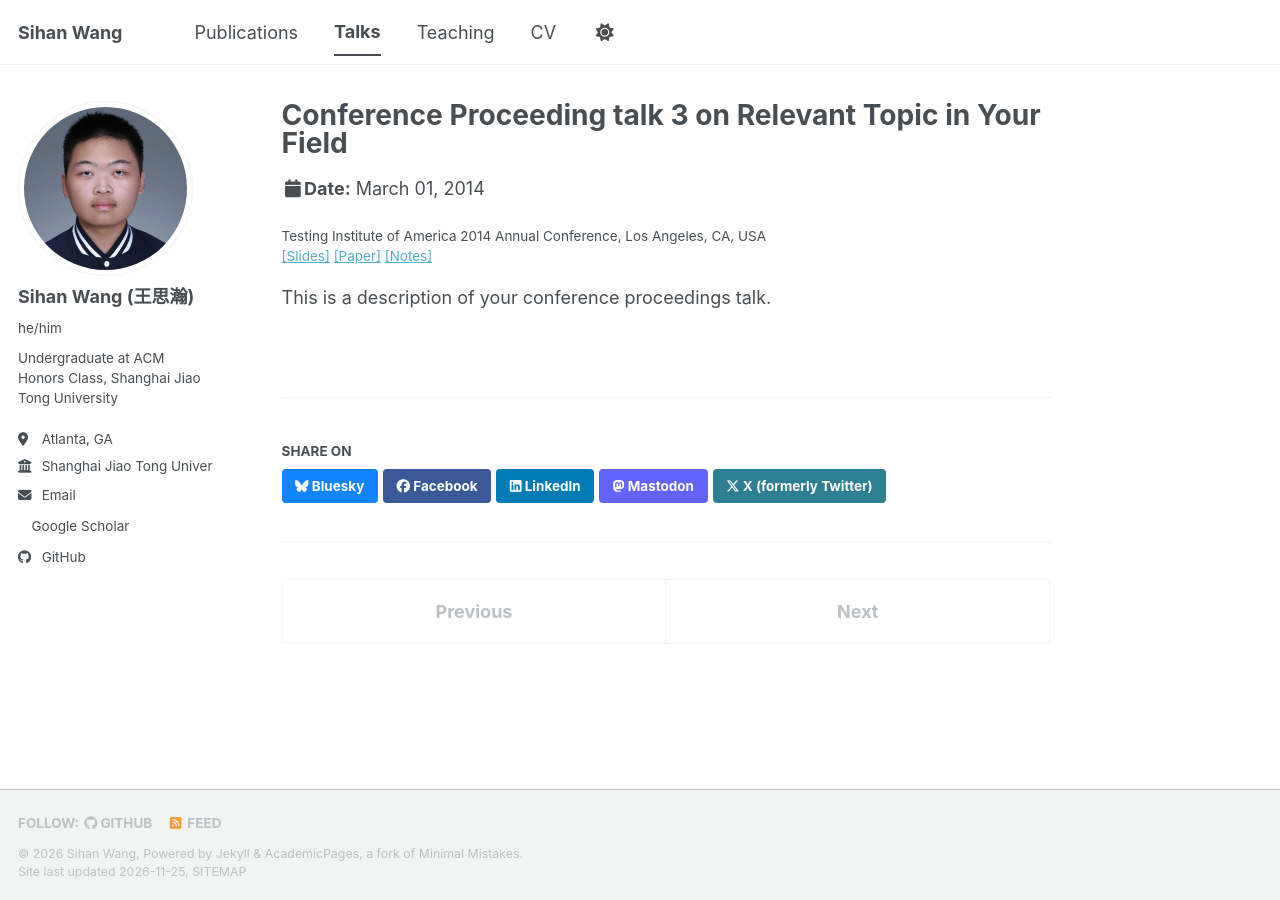
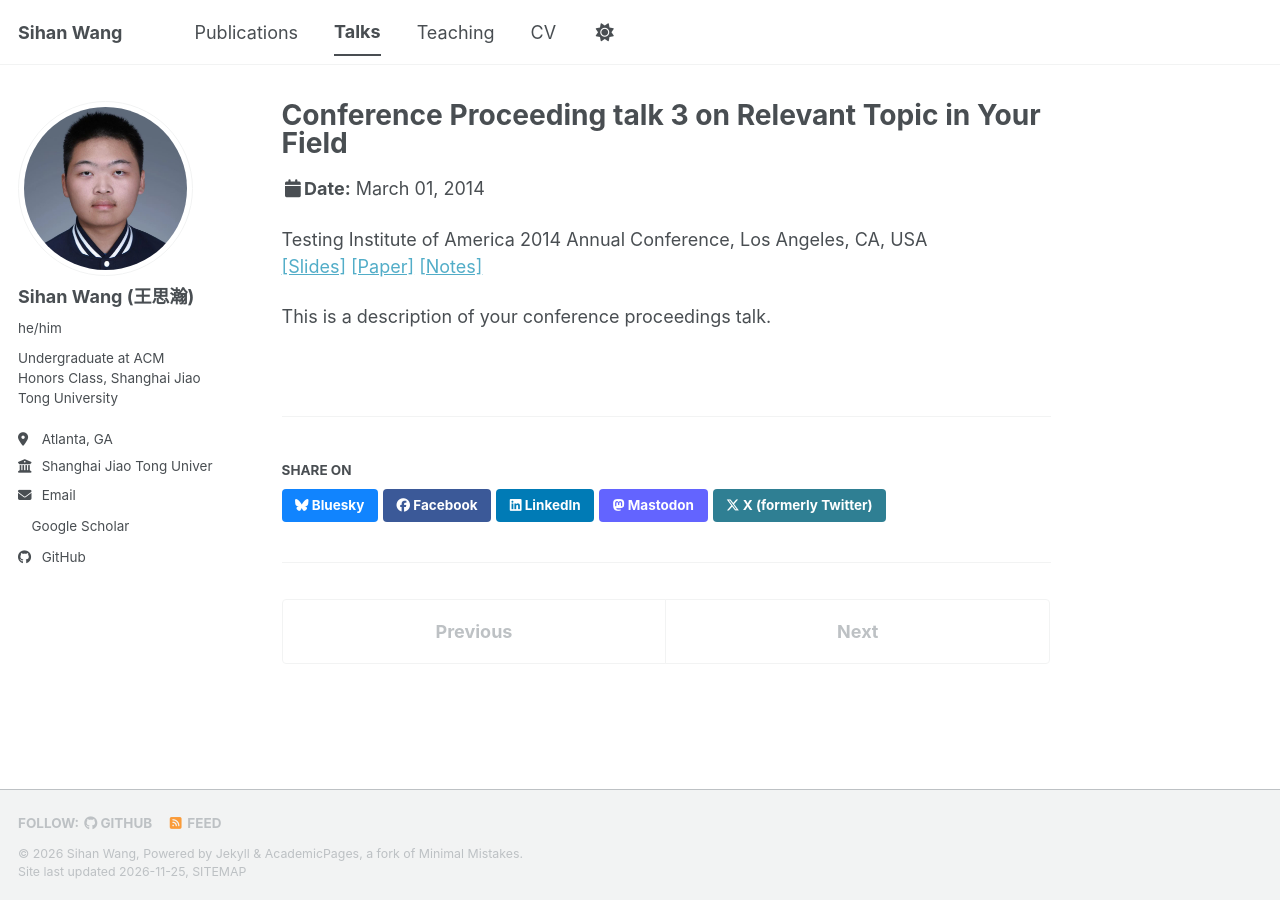
Before and after one commit to leowang000/leowang000.github.io, a Jekyll site: the page built from _talks/2014-03-01-talk-3.md, in a window 1280 px wide. Built offline with Jekyll 4.4.1, drawn with Linux system fonts in a browser that asks for light colours; a script bundle is joined from its source files by our own code; a style sheet for code colours, icons or effects is not loaded.

Commit message:
update Publications and Talks format

```diff
--- a/_includes/archive-single-talk-cv.html
+++ b/_includes/archive-single-talk-cv.html
@@ -29,7 +29,7 @@
     <h3 class="archive__item-title" itemprop="headline">
       <a href="{{ base_path }}{{ post.url }}" rel="permalink">{{ title }}</a>
     </h3>
-    {% if post.date %}<p class="page__meta"><i class="fa fa-clock" aria-hidden="true"></i> {{ post.date | date: '%B %d, %Y' }}</p>{% endif %}
+    {% if post.date %}<p class="page__meta talk__date"><i class="fa fa-clock" aria-hidden="true"></i> {{ post.date | date: '%B %d, %Y' }}</p>{% endif %}
     {% include components/talk-meta.html talk=post %}
     </li>
   </article>
--- a/_includes/archive-single-talk.html
+++ b/_includes/archive-single-talk.html
@@ -28,7 +28,7 @@
     <h2 class="archive__item-title" itemprop="headline">
       <a href="{{ base_path }}{{ post.url }}" rel="permalink">{{ title }}</a>
     </h2>
-    {% if post.date %}<p class="page__meta"><i class="fa fa-clock" aria-hidden="true"></i> {{ post.date | date: '%B %d, %Y' }}</p>{% endif %}
+    {% if post.date %}<p class="page__meta talk__date"><i class="fa fa-clock" aria-hidden="true"></i> {{ post.date | date: '%B %d, %Y' }}</p>{% endif %}
     {% include components/talk-meta.html talk=post %}
   </article>
 </div>
--- a/_includes/components/publication-meta.html
+++ b/_includes/components/publication-meta.html
@@ -11,7 +11,7 @@
   {%- include components/resource-links.html item=include.publication fields=site.data.publication_links -%}
 {%- endcapture -%}
 {%- if publication_details != empty or publication_links != empty -%}
-<p class="archive__item-excerpt" itemprop="description">
+<p class="archive__item-excerpt publication__meta" itemprop="description">
   {%- if publication_details != empty -%}
     {{- publication_details -}}
     {%- if publication_links != empty -%}<br />{%- endif -%}
--- a/_includes/components/talk-meta.html
+++ b/_includes/components/talk-meta.html
@@ -13,7 +13,7 @@
   {%- include components/resource-links.html item=include.talk fields=site.data.talk_links -%}
 {%- endcapture -%}
 {%- if talk_details != empty or talk_links != empty -%}
-<p class="archive__item-excerpt" itemprop="description">
+<p class="archive__item-excerpt talk__meta" itemprop="description">
   {%- if talk_details != empty -%}
     {{- talk_details -}}
     {%- if talk_links != empty -%}<br />{%- endif -%}
--- a/_layouts/talk.html
+++ b/_layouts/talk.html
@@ -28,9 +28,9 @@ layout: default
         <header>
           {% if page.title %}<h1 class="page__title" itemprop="headline">{{ page.title | markdownify | remove: "<p>" | remove: "</p>" }}</h1>{% endif %}
         {% if page.modified %}
-          <p class="page__date"><strong><i class="fa fa-fw fa-calendar" aria-hidden="true"></i>Date:</strong> <time datetime="{{ page.modified | date: "%Y-%m-%d" }}">{{ page.modified | date: "%B %d, %Y" }}</time></p>
+          <p class="page__date talk__date"><strong><i class="fa fa-fw fa-calendar" aria-hidden="true"></i>Date:</strong> <time datetime="{{ page.modified | date: "%Y-%m-%d" }}">{{ page.modified | date: "%B %d, %Y" }}</time></p>
         {% elsif page.date %}
-          <p class="page__date"><strong><i class="fa fa-fw fa-calendar" aria-hidden="true"></i>Date:</strong> <time datetime="{{ page.date | date_to_xmlschema }}">{{ page.date | date: "%B %d, %Y" }}</time></p>
+          <p class="page__date talk__date"><strong><i class="fa fa-fw fa-calendar" aria-hidden="true"></i>Date:</strong> <time datetime="{{ page.date | date_to_xmlschema }}">{{ page.date | date: "%B %d, %Y" }}</time></p>
         {% endif %}
         {% include components/talk-meta.html talk=page %}
 
--- a/_sass/layout/_archive.scss
+++ b/_sass/layout/_archive.scss
@@ -152,6 +152,15 @@
 }
 
 
+/* Use the body text size for publication and talk metadata. */
+.archive__item-excerpt.publication__meta,
+.archive__item-excerpt.talk__meta,
+.page__meta.talk__date,
+.page__date.talk__date {
+  font-size: 1rem;
+}
+
+
 /*
    Features
    ========================================================================== */
```
